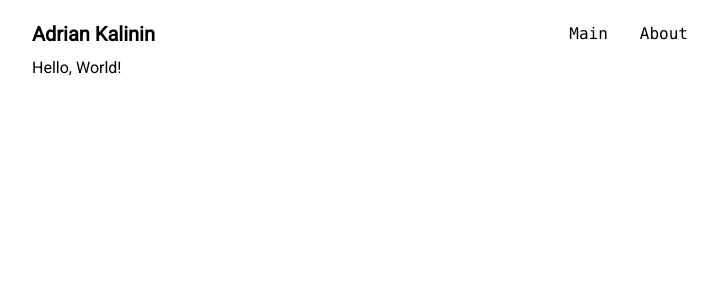
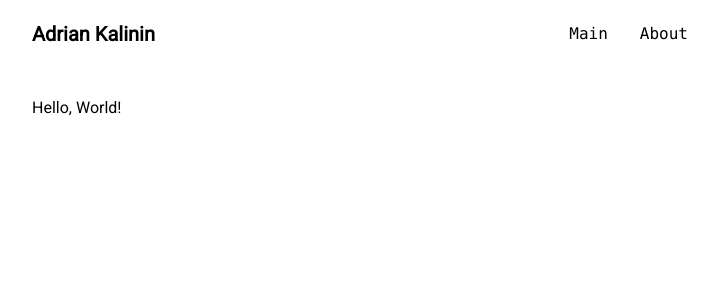
Before and after one commit to adrian-kalinin/portfolio, a Nuxt app: page / in a window 1280 px wide. Shown: the top 300 px of the page, without its empty margins (280-998 px from the left). Built offline with nearby package versions, Linux system fonts and the light colour scheme.

Commit message:
Update styles in default layout

```diff
--- a/layouts/default.vue
+++ b/layouts/default.vue
@@ -18,7 +18,7 @@ useHead({
 <template>
   <div class="mx-auto max-w-2xl">
     <TheHeader />
-    <main class="p-2">
+    <main class="p-2 mt-10">
       <slot />
     </main>
   </div>
```
